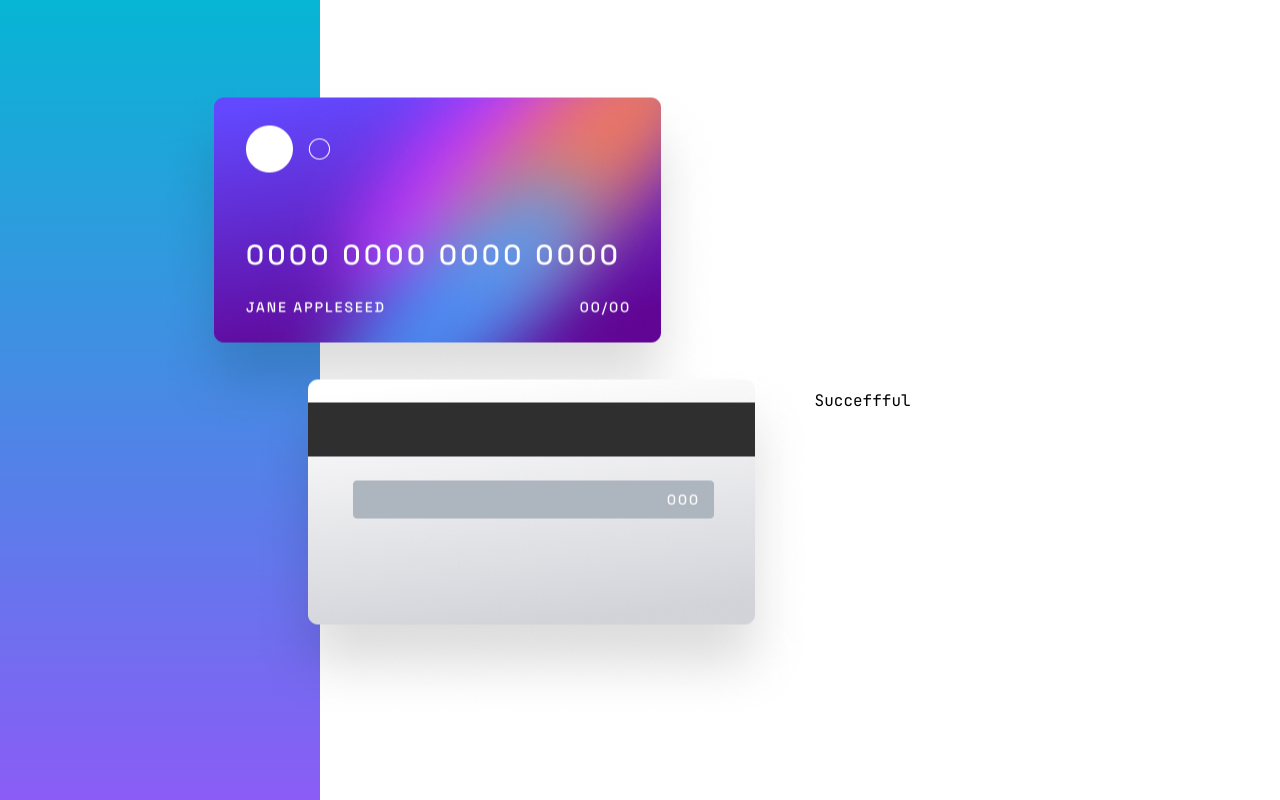
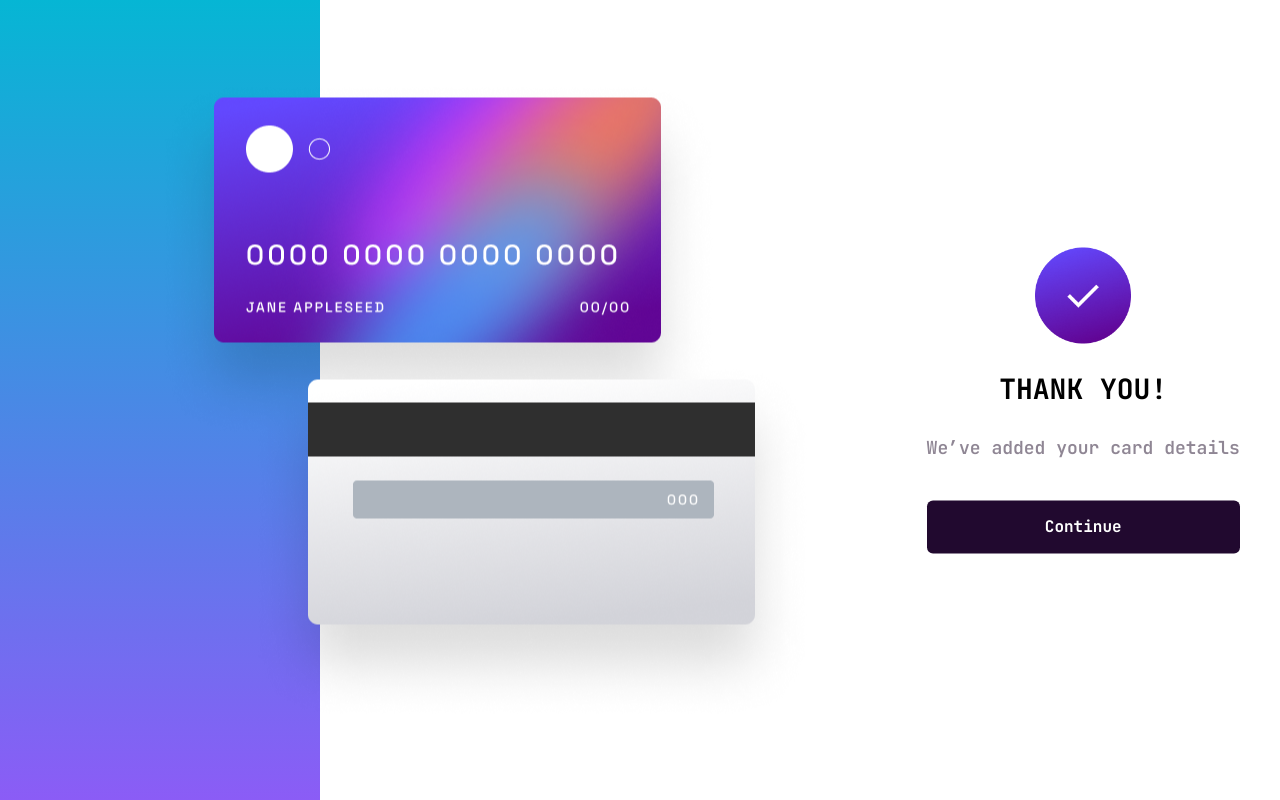
Before and after one commit to TingChiehLin/credit-card-form, a React (Create React App) app: page / in a window 1280 px wide. Both pictures are taken after typing "Sample", "Sample", "5", "5", "5" into the empty fields and a click on the button "Confirm". Built offline with nearby package versions, Linux system fonts and the light colour scheme.

Commit message:
Add - Successful Page & Fix Bugs for Reset Form

```diff
--- a/src/App.tsx
+++ b/src/App.tsx
@@ -6,6 +6,7 @@ import Button from "./components/Button";
 import DateInputField from "./components/DateInputField";
 
 import { AiOutlineLoading3Quarters } from "react-icons/ai";
+import SuccessImg from "./assets/success.png";
 
 type fieldValidator = (currentValues: CCForm) => string;
 
@@ -140,6 +141,7 @@ const App = () => {
         [key]: {
           value: "",
           error: "",
+          validator: values[key as keyof CCForm].validator,
         },
       };
     }, {});
@@ -202,10 +204,22 @@ const App = () => {
           />
         </div>
       )}
-      <div className="flex justify-center items-center absolute top-1/2 -translate-y-1/2 left-[12%] z-10">
+      <div className="flex justify-center items-center gap-28 absolute top-1/2 -translate-y-1/2 left-[12%] z-10">
         <img className="" alt="bg-card" src={ImageCard} />
         {isSuccessful ? (
-          <div>Succeffful</div>
+          <div className="flex flex-col items-center gap-6">
+            <img src={SuccessImg} alt={"successImg"} width={"96rem"} />
+            <h1 className="text-[28px] font-bold">THANK YOU!</h1>
+            <div className="text-[18px] font-semibold text-[#8F8694]">
+              We’ve added your card details
+            </div>
+
+            <Button
+              text="Continue"
+              onClick={() => setisSuccessful(false)}
+              className="w-full mt-4 h-[53px] bg-DeepViolet text-white font-bold rounded-md"
+            />
+          </div>
         ) : (
           <form
             onSubmit={submitFormHandler}
--- a/src/components/Button/index.tsx
+++ b/src/components/Button/index.tsx
@@ -3,6 +3,7 @@ import { FC } from "react";
 interface ButtonPropType {
   text: string;
   className: string;
+  onClick?: () => void;
 }
 
 const Button: FC<ButtonPropType> = ({ text, ...buttonProp }) => {
```
